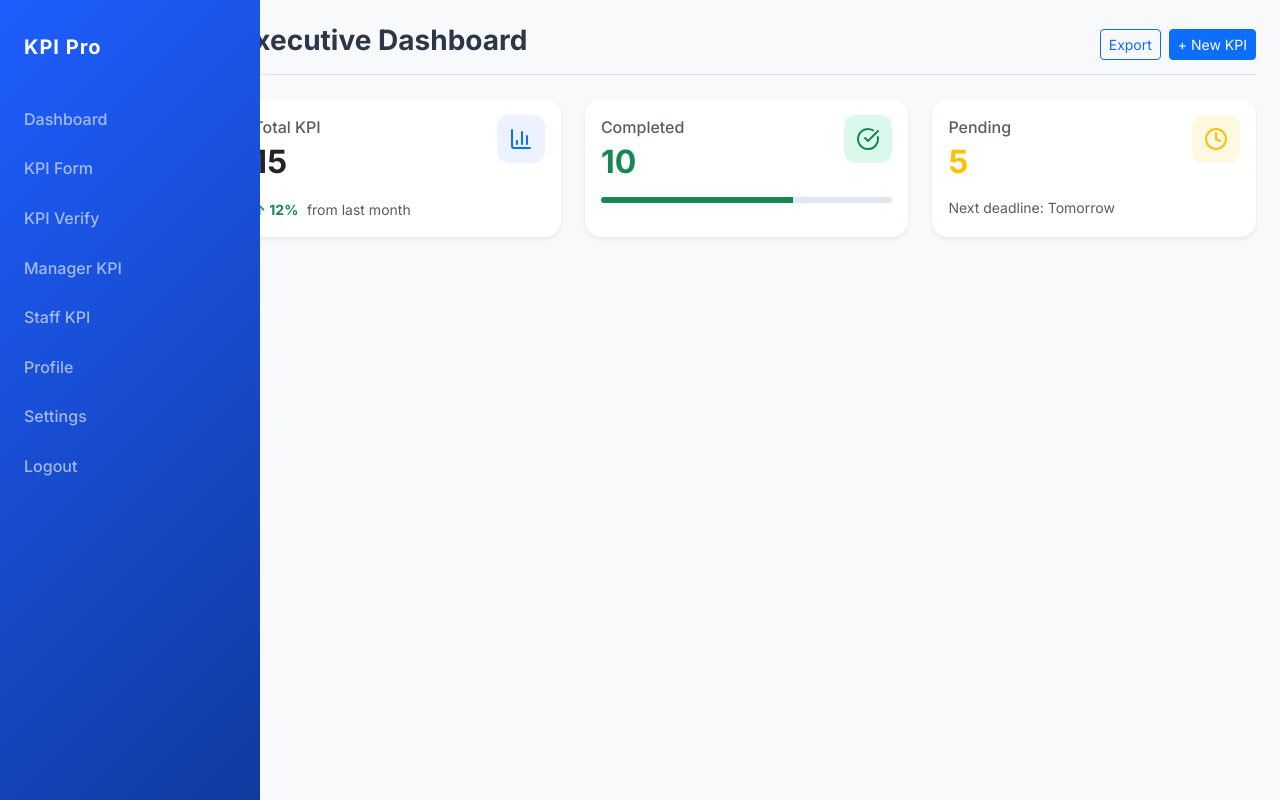
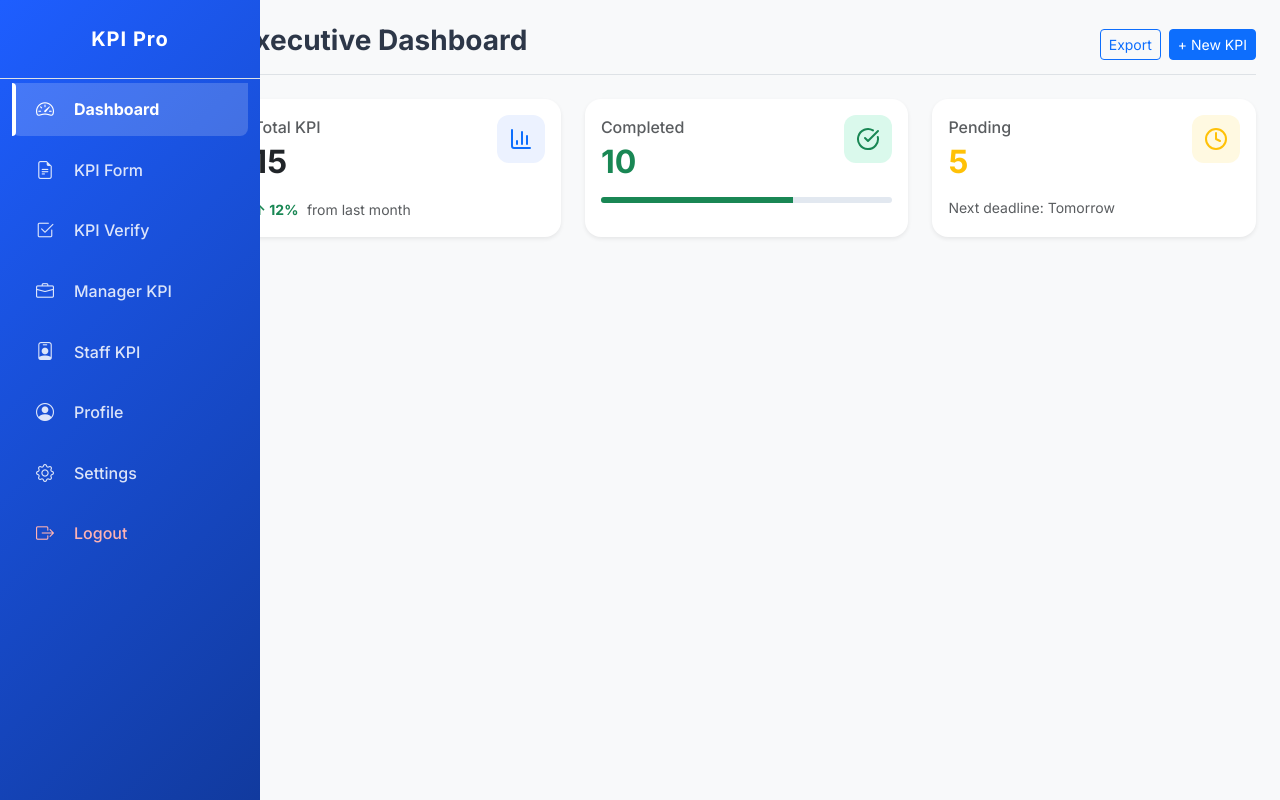
Before and after one commit to florencetongg/KPI-Pulse, a plain HTML site: page pages/dashboard.html in a window 1280 px wide. Drawn offline with nearby package versions, Linux system fonts and the light colour scheme.

Commit message:
Update side nav bar

```diff
--- a/components/sidebar.html
+++ b/components/sidebar.html
@@ -1,38 +1,48 @@
-<div id="sidebar-wrapper">
-  <div class="sidebar-heading">KPI Pro</div>
+<div id="sidebar-wrapper" class="bg-dark text-white">
+  <div class="sidebar-heading text-center py-4 fs-5 fw-bold border-bottom">
+    KPI Pro
+  </div>
 
   <div class="list-group list-group-flush">
 
     <a href="dashboard.html" class="list-group-item list-group-item-action">
-      Dashboard
+      <i class="bi bi-speedometer2 me-2"></i>
+      <span>Dashboard</span>
     </a>
 
     <a href="kpi-form.html" class="list-group-item list-group-item-action">
-      KPI Form
+      <i class="bi bi-file-earmark-text me-2"></i>
+      <span>KPI Form</span>
     </a>
 
     <a href="kpi-verify.html" class="list-group-item list-group-item-action">
-      KPI Verify
+      <i class="bi bi-check2-square me-2"></i>
+      <span>KPI Verify</span>
     </a>
 
     <a href="manager-kpi.html" class="list-group-item list-group-item-action">
-      Manager KPI
+      <i class="bi bi-briefcase me-2"></i>
+      <span>Manager KPI</span>
     </a>
 
     <a href="staff-kpi.html" class="list-group-item list-group-item-action">
-      Staff KPI
+      <i class="bi bi-person-badge me-2"></i>
+      <span>Staff KPI</span>
     </a>
 
     <a href="profile.html" class="list-group-item list-group-item-action">
-      Profile
+      <i class="bi bi-person-circle me-2"></i>
+      <span>Profile</span>
     </a>
 
     <a href="settings.html" class="list-group-item list-group-item-action">
-      Settings
+      <i class="bi bi-gear me-2"></i>
+      <span>Settings</span>
     </a>
 
     <a href="login.html" class="list-group-item list-group-item-action text-danger">
-      Logout
+      <i class="bi bi-box-arrow-right me-2"></i>
+      <span>Logout</span>
     </a>
 
   </div>
--- a/css/style.css
+++ b/css/style.css
@@ -76,35 +76,79 @@ body {
 }
 
 /* 2. LAYOUT & SIDEBAR */
+/* ============================= */
+/* Wrapper Layout */
+/* ============================= */
+
 #wrapper {
   width: 100%;
   min-height: 100vh;
 }
 
-/* Sidebar full height */
+/* ============================= */
+/* Sidebar */
+/* ============================= */
+
 #sidebar-wrapper {
   min-width: 260px;
   max-width: 260px;
-  /* UPDATED: Changed from var(--dark-navy) to your login gradient */
-  background: linear-gradient(135deg, #1E5EFF 0%, #113a9e 100%);
-  display: flex;
-  flex-direction: column;
-  transition: all 0.3s;
   height: 100vh;
-  position: fixed;
   top: 0;
   left: 0;
   z-index: 1000;
-  border-right: none; /* Removing border to keep the gradient clean */
+  position: fixed;
+
+  /* Gradient background */
+  background: linear-gradient(135deg, #1E5EFF 0%, #113a9e 100%);
+
+  display: flex;
+  flex-direction: column;
+  transition: all 0.3s ease;
+  overflow-x: hidden; /* Prevents children from sticking out */
+  box-sizing: border-box;
 }
 
-/* Main content next to sidebar */
+/* Collapsed sidebar */
+#sidebar-wrapper.collapsed {
+  min-width: 80px;
+  max-width: 80px;
+}
+
+/* Hide text when collapsed */
+#sidebar-wrapper.collapsed .list-group-item span {
+  display: none;
+}
+
+/* Center icons when collapsed */
+#sidebar-wrapper.collapsed .list-group-item {
+  justify-content: center;
+  padding: 0.8rem 0 !important;
+}
+
+#sidebar-wrapper.collapsed .list-group-item i {
+  margin: 0 !important;
+}
+
+/* ============================= */
+/* Page Content */
+/* ============================= */
+
 #page-content-wrapper {
-  margin-left: 260px;  /* equal to sidebar width */
   padding: 2rem;
   min-height: 100vh;
   background-color: #f8f9fa;
+  width: 100%;
+  transition: margin-left 0.3s ease;
 }
+
+/* Shift content when sidebar collapses */
+#sidebar-wrapper.collapsed ~ #page-content-wrapper {
+  margin-left: 80px;
+}
+
+/* ============================= */
+/* Sidebar Heading */
+/* ============================= */
 
 .sidebar-heading {
   padding: 2rem 1.5rem;
@@ -112,7 +156,12 @@ body {
   color: white;
   font-size: 1.25rem;
   letter-spacing: 1px;
+  text-align: center;
 }
+
+/* ============================= */
+/* List Group */
+/* ============================= */
 
 .list-group {
   flex-grow: 1;
@@ -121,29 +170,77 @@ body {
 .list-group-item {
   background: transparent !important;
   border: none !important;
-  color: var(--sidebar-text) !important;
+  color: rgba(255, 255, 255, 0.85) !important;
   padding: 0.8rem 1.5rem !important;
   display: flex;
   align-items: center;
+  gap: 12px;
   font-weight: 500;
   transition: all 0.2s ease;
+  border-radius: 8px;
+  margin: 4px 12px;
+  width: auto; /* Ensures it stays within the parent padding/margins */
+  box-sizing: border-box;
 }
 
+/* Icons */
 .list-group-item i {
-  width: 18px;
-  height: 18px;
+  font-size: 18px;
+  transition: transform 0.2s ease;
 }
 
+/* Hover effect */
 .list-group-item:hover {
   color: white !important;
-  background: rgba(255, 255, 255, 0.05) !important;
+  background: rgba(255, 255, 255, 0.12) !important;
 }
 
+.list-group-item:hover i {
+  transform: scale(1.1);
+}
+
+/* Active item */
 .list-group-item.active {
-  background-color: var(--primary-blue) !important;
+  position: relative;
+  background: rgba(255, 255, 255, 0.18) !important;
   color: white !important;
-  border-radius: 10px;
-  margin: 0 12px;
+  border-left: 4px solid #ffffff; /* Adds a visible white vertical line */
+  font-weight: 700;
+}
+
+.list-group-item.active::before {
+  content: '';
+  position: absolute;
+  left: 0;
+  top: 0;
+  height: 100%;
+  width: 4px; /* thickness of the bar */
+  background-color: #ffffff; /* active bar color */
+  border-radius: 0 4px 4px 0; /* rounded corners on right side */
+  transition: all 0.3s ease;
+}
+
+/* Optional: hover effect also shows a thin left bar */
+.list-group-item:hover::before {
+  content: '';
+  position: absolute;
+  left: 0;
+  top: 0;
+  height: 100%;
+  width: 4px;
+  background-color: rgba(255,255,255,0.5);
+  border-radius: 0 4px 4px 0;
+  transition: all 0.3s ease;
+}
+
+/* Logout special color */
+.list-group-item.text-danger {
+  color: #ffb3b3 !important;
+}
+
+.list-group-item.text-danger:hover {
+  background: rgba(255, 0, 0, 0.15) !important;
+  color: #ff4d4d !important;
 }
 
 /* 3. CARDS & UI COMPONENTS */
--- a/js/load-components.js
+++ b/js/load-components.js
@@ -1,13 +1,14 @@
 function loadComponent(id, filePath, callback = null) {
   fetch(filePath)
     .then(response => {
-      if (!response.ok) {
-        throw new Error("Component not found: " + filePath);
-      }
+      if (!response.ok) throw new Error("Component not found: " + filePath);
       return response.text();
     })
     .then(data => {
-      document.getElementById(id).innerHTML = data;
+      const element = document.getElementById(id);
+      if (!element) return console.error("Element not found:", id);
+
+      element.innerHTML = data;
 
       // Run callback after component loads
       if (callback) callback();
@@ -17,27 +18,22 @@ function loadComponent(id, filePath, callback = null) {
 
 document.addEventListener("DOMContentLoaded", function () {
 
-  function loadComponent(id, filePath) {
-    fetch(filePath)
-      .then(response => {
-        if (!response.ok) {
-          throw new Error("Component not found: " + filePath);
-        }
-        return response.text();
-      })
-      .then(data => {
-        const element = document.getElementById(id);
+  // Load sidebar and highlight active link
+  loadComponent("sidebar-container", "../components/sidebar.html", function() {
+    const sidebarItems = document.querySelectorAll('#sidebar-wrapper .list-group-item');
+    let currentPage = window.location.pathname.split("/").pop();
+    if (currentPage === '') currentPage = 'dashboard.html'; // default page
 
-        if (element) {
-          element.innerHTML = data;
-        } else {
-          console.error("Element not found:", id);
-        }
-      })
-      .catch(error => console.error(error));
-  }
+    sidebarItems.forEach(item => {
+      if (item.getAttribute('href') === currentPage) {
+        item.classList.add('active');
+      } else {
+        item.classList.remove('active');
+      }
+    });
+  });
 
-  loadComponent("sidebar-container", "../components/sidebar.html");
+  // Load navbar normally (no callback needed)
   loadComponent("navbar-container", "../components/navbar.html");
 
 });
--- a/pages/dashboard.html
+++ b/pages/dashboard.html
@@ -8,15 +8,17 @@
   <link href="https://fonts.googleapis.com/css2?family=Inter:wght@400;500;600;700&display=swap" rel="stylesheet">
   <script src="https://unpkg.com/lucide@latest"></script>
   <link rel="stylesheet" href="../css/style.css">
+  <link rel="stylesheet" href="https://cdnjs.cloudflare.com/ajax/libs/font-awesome/6.4.0/css/all.min.css">
+  <link rel="stylesheet" href="https://cdn.jsdelivr.net/npm/bootstrap-icons@1.11.1/font/bootstrap-icons.css">
 </head>
 <body>
 
 <div id="wrapper">
   <div class="row g-0">
-    <div class="col-md-2 d-none d-md-block">
+     <nav class="col-md-2 d-none d-md-block bg-light min-vh-100">
     <div id="sidebar-container"></div>
     <div id="navbar-container"></div>
-    </div>
+    </nav>
 
     <main class="col-md-10 px-4 bg-light min-vh-100">
       <div class="d-flex justify-content-between flex-wrap flex-md-nowrap align-items-center pt-4 pb-2 mb-4 border-bottom">
@@ -86,6 +88,8 @@
 
 <script src="https://cdn.jsdelivr.net/npm/bootstrap@5.3.0/dist/js/bootstrap.bundle.min.js"></script>
 <script src="../js/load-components.js"></script>
+<script src="../js/sidebar.js"></script>
+
 <script>
   // Initialize icons
   lucide.createIcons();
```
Also changed, not shown: pages/kpi-form.html (+2 -0 lines), pages/kpi-progress.html (+2 -0 lines), pages/kpi-verify.html (+2 -0 lines), pages/manager-kpi.html (+2 -0 lines), pages/profile.html (+2 -0 lines), pages/settings.html (+2 -0 lines), pages/staff-kpi.html (+2 -0 lines).
